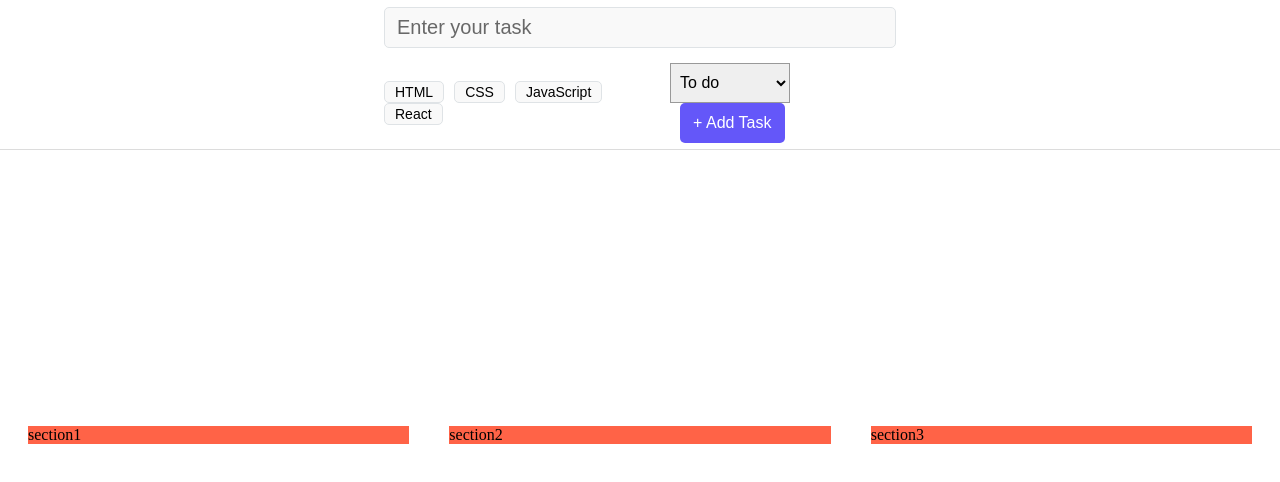
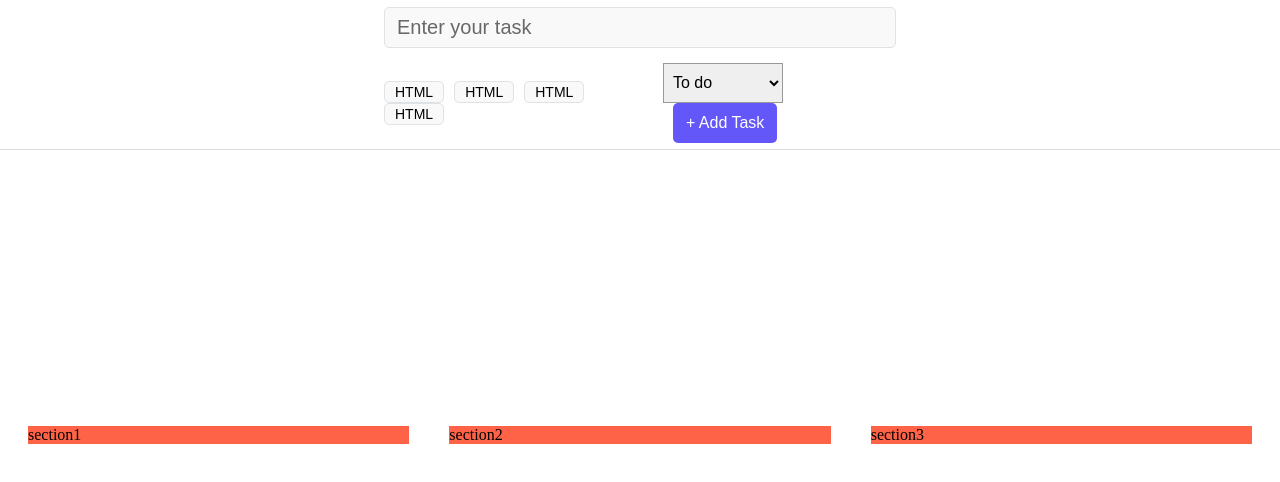
Before and after one commit to KOSHIKIBEAM/study_react, a React (Vite) app in the folder 1.ToDoList/: page / in a window 1280 px wide. Shown: the top 482 px of the page. Built offline with nearby package versions, Linux system fonts and the light colour scheme.

Commit message:
🎨 Creating Tag component

```diff
--- /dev/null
+++ b/1.ToDoList/src/components/Tag.jsx
@@ -0,0 +1,9 @@
+import React from "react";
+
+import "../css/Tag.css";
+
+const Tag = () => {
+  return <button className="tag">HTML</button>;
+};
+
+export default Tag;
--- a/1.ToDoList/src/components/TaskForm.jsx
+++ b/1.ToDoList/src/components/TaskForm.jsx
@@ -1,6 +1,7 @@
 import React from "react";
 
 import "../css/TaskForm.css";
+import Tag from "./Tag";
 
 const TaskForm = () => {
   return (
@@ -16,10 +17,10 @@ const TaskForm = () => {
 
         <div className="task_form_bottom_line">
           <div>
-            <button className="tag">HTML</button>
-            <button className="tag">CSS</button>
-            <button className="tag">JavaScript</button>
-            <button className="tag">React</button>
+            <Tag />
+            <Tag />
+            <Tag />
+            <Tag />
           </div>
           <div>
             <select name="" id="" className="task_status">
--- /dev/null
+++ b/1.ToDoList/src/css/Tag.css
@@ -0,0 +1,10 @@
+.tag {
+  font-size: 14px;
+  font-weight: 500;
+  background: #f9f9f9;
+  border: 1px solid #dfe3e6;
+  border-radius: 5px;
+  padding: 2px 10px;
+  margin-right: 10px;
+  cursor: pointer;
+}
--- a/1.ToDoList/src/css/TaskForm.css
+++ b/1.ToDoList/src/css/TaskForm.css
@@ -54,17 +54,6 @@
           justify-content: space-between;
 }
 
-.tag {
-  font-size: 14px;
-  font-weight: 500;
-  background: #f9f9f9;
-  border: 1px solid #dfe3e6;
-  border-radius: 5px;
-  padding: 2px 10px;
-  margin-right: 10px;
-  cursor: pointer;
-}
-
 .task_status {
   font-size: 16px;
   font-weight: 500;
--- /dev/null
+++ b/1.ToDoList/src/scss/Tag.scss
@@ -0,0 +1,10 @@
+.tag {
+  font-size: 14px;
+  font-weight: 500;
+  background: #f9f9f9;
+  border: 1px solid #dfe3e6;
+  border-radius: 5px;
+  padding: 2px 10px;
+  margin-right: 10px;
+  cursor: pointer;
+}
--- a/1.ToDoList/src/scss/TaskForm.scss
+++ b/1.ToDoList/src/scss/TaskForm.scss
@@ -40,22 +40,13 @@
     color: #686868;
   }
 }
+
 .task_form_bottom_line {
   display: flex;
   align-items: center;
   justify-content: space-between;
 }
 
-.tag {
-  font-size: 14px;
-  font-weight: 500;
-  background: #f9f9f9;
-  border: 1px solid #dfe3e6;
-  border-radius: 5px;
-  padding: 2px 10px;
-  margin-right: 10px;
-  cursor: pointer;
-}
 .task_status {
   font-size: 16px;
   font-weight: 500;
```
